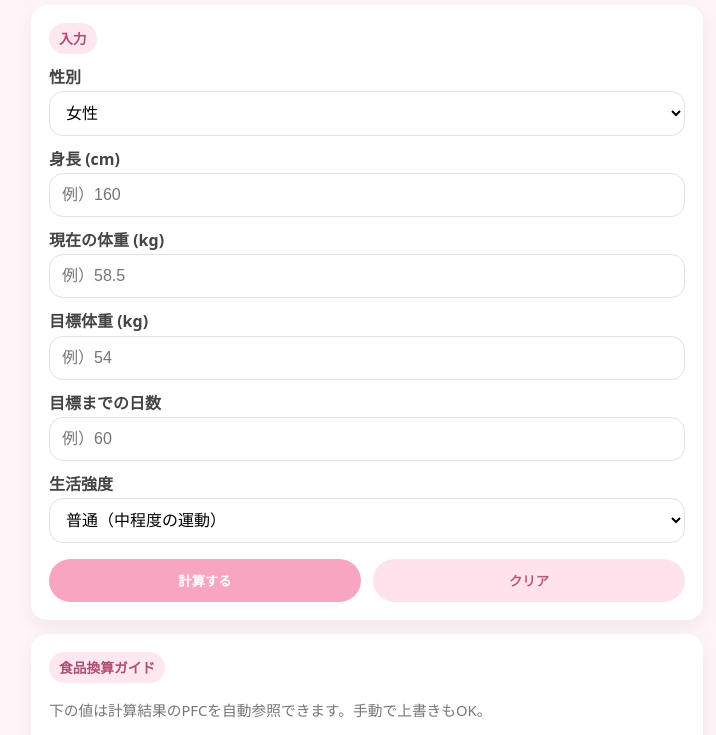
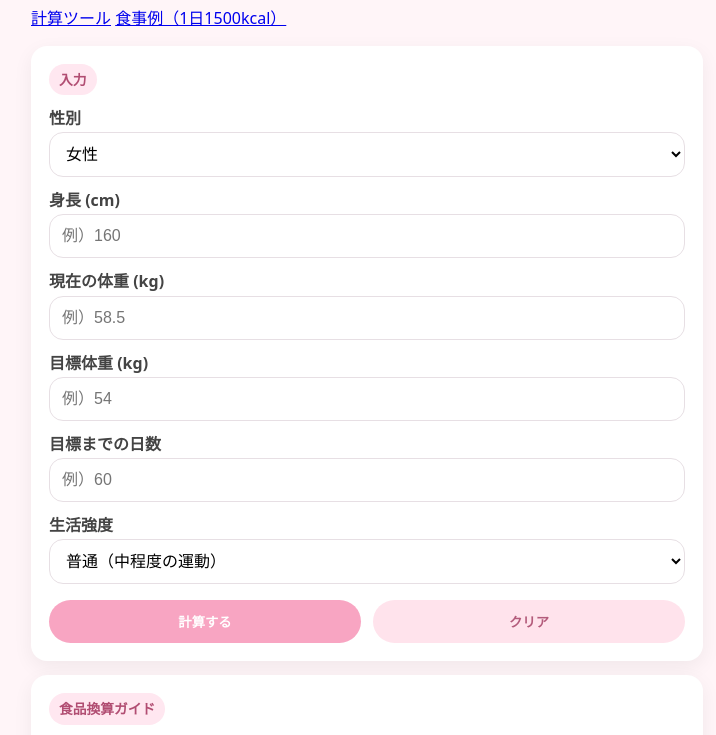
Before and after one commit to mayu143diet/pfc-calculator, a plain HTML site: page docs/index.html in a window 1280 px wide. Shown: the part 87-822 px from the top of the page, without its empty margins (273-989 px from the left). Drawn offline with Linux system fonts and the light colour scheme.

Commit message:
Add navigation tabs to index.html
Added navigation tabs for calculation tools and meal examples.

```diff
--- a/docs/index.html
+++ b/docs/index.html
@@ -43,7 +43,11 @@
 <body>
   <div class="wrap">
     <h1>まいにちダイエットノート</h1>
-
+<!-- ==== タブナビ（計算 / 食事例） ==== -->
+<nav class="tabs" role="tablist" aria-label="ページ切替">
+  <a class="tab is-active" href="./index.html" aria-current="page">計算ツール</a>
+  <a class="tab" href="./meal-examples.html">食事例（1日1500kcal）</a>
+</nav>
     <!-- 入力カード -->
     <section class="card" id="formCard">
       <div class="tag">入力</div>
```
